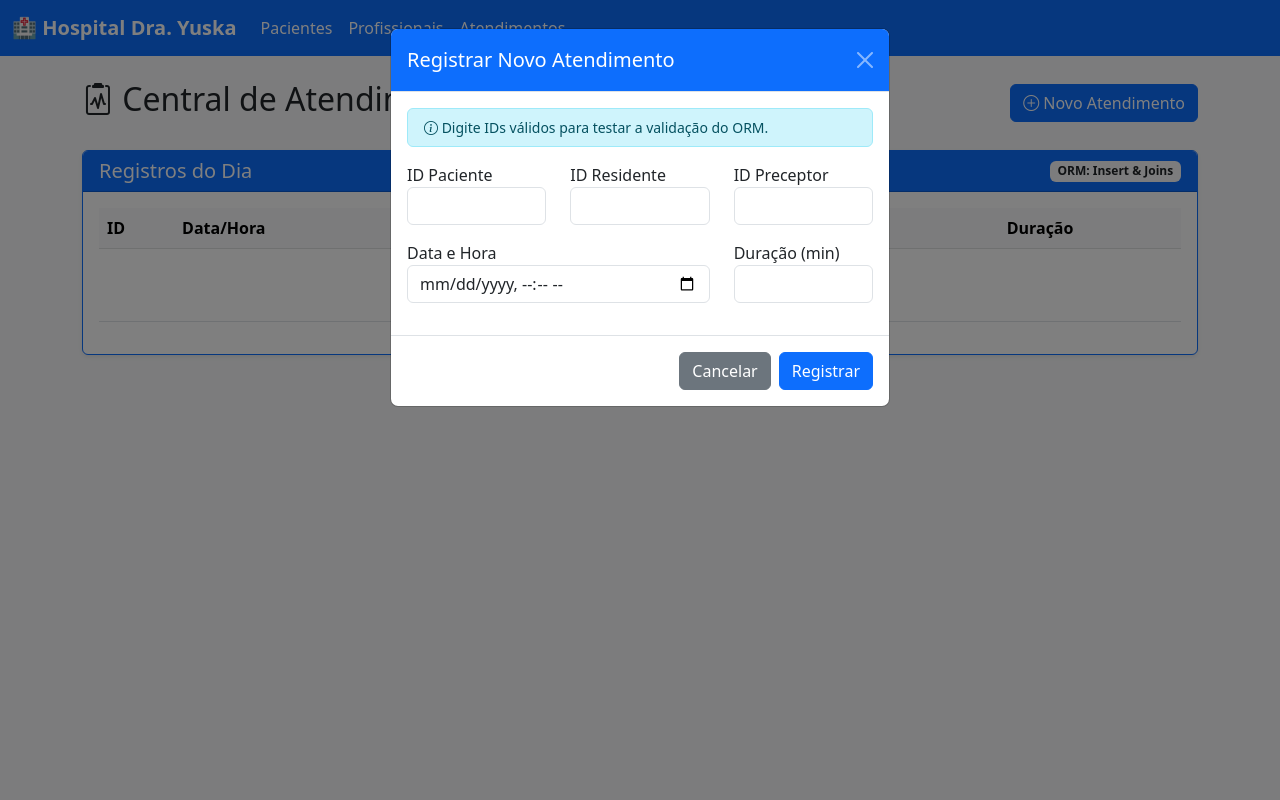
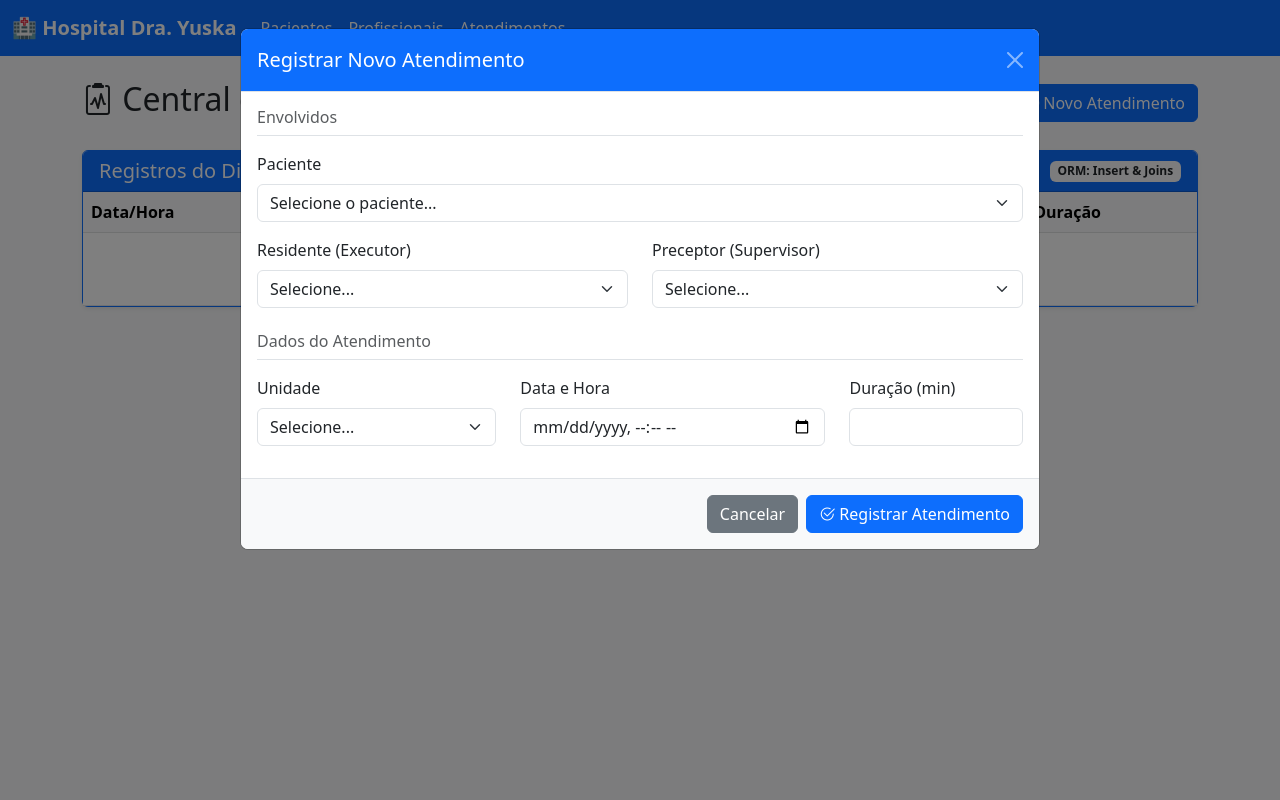
Before and after one commit to antoniofpneto/Sistema-de-Gestao-Hospitalar-Dra-Yuska-Maritan-Brito-Projeto-Banco-de-Dados-, a Flask app: page /atendimentos in a window 1280 px wide, after a click on "Novo Atendimento". Run offline with Flask 3, Linux system fonts and the light colour scheme.

Commit message:
feat(atendimentos): Implementa adição de novo atendimento

```diff
--- a/app/app.py
+++ b/app/app.py
@@ -1,7 +1,7 @@
 # app.py
 import os
 from flask import Flask, render_template, request, redirect, url_for
-from models import db, Pessoa, Paciente, Preceptor, Residente, Atendimento, ProcedimentoRealizado
+from models import db, Pessoa, Paciente, Preceptor, Residente, Atendimento, ProcedimentoRealizado, Unidade
 from dotenv import load_dotenv, find_dotenv
 from sqlalchemy import func
 from datetime import date, datetime
@@ -167,35 +167,57 @@ def detalhe_paciente(id_pessoa):
 # Consulta 01 - Inserir novo atendimento
 @app.route('/atendimento/novo', methods=['POST'])
 def inserir_atendimento():
+    # Recebemos os IDs garantidos pelas tags <select> do HTML
     id_paciente = request.form.get('id_paciente')
     id_residente = request.form.get('id_residente')
     id_preceptor = request.form.get('id_preceptor')
+    id_unidade = request.form.get('id_unidade')
 
-    # Verifica se paciente, residente e preceptor existem usando o ORM
-    paciente = Paciente.query.get(id_paciente)
-    residente = Residente.query.get(id_residente)
-    preceptor = Preceptor.query.get(id_preceptor)
+    data_hora_str = request.form.get('data_hora')
+    duracao_minutos = request.form.get('duracao_minutos')
 
-    if not (paciente and residente and preceptor):
-        return "Erro: Paciente, Residente ou Preceptor não encontrados no sistema.", 404
+    # Validação básica
+    if not (id_paciente and id_residente and id_preceptor and id_unidade and data_hora_str and duracao_minutos):
+        return "Erro: Preencha todos os campos.", 400
 
-    # Insere o atendimento
-    novo_atendimento = Atendimento(
-        id_paciente=id_paciente,
-        id_residente=id_residente,
-        id_preceptor=id_preceptor,
-        data_hora=request.form.get('data_hora'),
-        duracao_minutos=request.form.get('duracao_minutos')
-    )
-    db.session.add(novo_atendimento)
-    db.session.commit()
-    return redirect(url_for('listar_pacientes')) # Ou para a rota de atendimentos
+    try:
+        data_hora = datetime.strptime(data_hora_str, '%Y-%m-%dT%H:%M')
+
+        # Criação do objeto usando o ORM
+        novo_atend = Atendimento(
+            id_paciente=id_paciente,
+            id_residente=id_residente,
+            id_preceptor=id_preceptor,
+            id_unidade=id_unidade,
+            data_hora=data_hora,
+            duracao_minutos=duracao_minutos
+        )
+
+        db.session.add(novo_atend)
+        db.session.commit()
+        return redirect(url_for('listar_atendimentos'))
+
+    except Exception as e:
+        db.session.rollback()
+        return f"Erro de validação do ORM ou Banco de Dados: {str(e)}", 400
 
 @app.route('/atendimentos')
 def listar_atendimentos():
     # Busca todos os atendimentos ordenados do mais recente para o mais antigo
     atendimentos = Atendimento.query.order_by(Atendimento.data_hora.desc()).all()
-    return render_template('atendimentos.html', atendimentos=atendimentos)
+
+    # Busca os dados para popular os selects do Modal
+    pacientes = Paciente.query.all()
+    residentes = Residente.query.all()
+    preceptores = Preceptor.query.all()
+    unidades = Unidade.query.all()
+
+    return render_template('atendimentos.html',
+                           atendimentos=atendimentos,
+                           pacientes=pacientes,
+                           residentes=residentes,
+                           preceptores=preceptores,
+                           unidades=unidades)
 
 
 # Consulta 02 - Listar todos os atendimentos de um paciente específico
--- a/app/models.py
+++ b/app/models.py
@@ -137,6 +137,7 @@ class Unidade(db.Model):
 
     escalas = db.relationship('Escala', backref='unidade')
     internacoes = db.relationship('Internacao', backref='unidade')
+    atendimentos = db.relationship('Atendimento', backref='unidade')
 
     __table_args__ = (
         db.CheckConstraint("capacidade_leitos >= 0", name = 'chk_capacity'),
--- a/app/templates/atendimentos.html
+++ b/app/templates/atendimentos.html
@@ -14,41 +14,44 @@
         <h5 class="mb-0">Registros do Dia</h5>
         <span class="badge bg-light text-dark" title="Requisito 4: Operações 1 e 3">ORM: Insert & Joins</span>
     </div>
-    <div class="card-body">
-        <table class="table table-hover align-middle">
+    <div class="card-body p-0">
+        <div class="table-responsive">
+            <table class="table table-hover align-middle mb-0">
                 <thead class="table-light">
                     <tr>
-                    <th>ID</th>
                         <th>Data/Hora</th>
                         <th>Paciente</th>
                         <th>Residente</th>
                         <th>Preceptor</th>
+                        <th>Unidade</th>
                         <th>Duração</th>
                     </tr>
                 </thead>
                 <tbody>
                     {% for a in atendimentos %}
                     <tr>
-                    <td><strong>#{{ a.id_atendimento }}</strong></td>
                         <td>{{ a.data_hora.strftime('%d/%m/%Y %H:%M') }}</td>
                         <td>{{ a.paciente.pessoa.nome }}</td>
                         <td>{{ a.residente.pessoa.nome }}</td>
                         <td>{{ a.preceptor.pessoa.nome }}</td>
+                        <!-- Busca o nome da unidade pelo relacionamento -->
+                        <td><span class="badge bg-secondary">{{ a.unidade.nome }}</span></td>
                         <td>{{ a.duracao_minutos }} min</td>
                     </tr>
                     {% else %}
                     <tr>
-                    <td colspan="6" class="text-center text-muted py-4">Nenhum atendimento registrado no sistema.</td>
+                        <td colspan="7" class="text-center text-muted py-4">Nenhum atendimento registrado no sistema.</td>
                     </tr>
                     {% endfor %}
                 </tbody>
             </table>
         </div>
     </div>
+</div>
 
-<!-- Modal de Novo Atendimento (Operação 1) -->
+<!-- Modal de Novo Atendimento -->
 <div class="modal fade" id="modalNovoAtendimento" tabindex="-1">
-    <div class="modal-dialog">
+    <div class="modal-dialog modal-lg">
         <div class="modal-content">
             <div class="modal-header bg-primary text-white">
                 <h5 class="modal-title">Registrar Novo Atendimento</h5>
@@ -56,40 +59,66 @@
             </div>
             <form action="/atendimento/novo" method="POST">
                 <div class="modal-body">
-                    <div class="alert alert-info py-2 small">
-                        <i class="bi bi-info-circle"></i> Digite IDs válidos para testar a validação do ORM.
-                    </div>
 
+                    <h6 class="text-muted border-bottom pb-2 mb-3">Envolvidos</h6>
                     <div class="row">
-                        <div class="col-md-4 mb-3">
-                            <label>ID Paciente</label>
-                            <!-- Use o ID 7 que você já tem cadastrado -->
-                            <input type="number" class="form-control" name="id_paciente" required>
-                        </div>
-                        <div class="col-md-4 mb-3">
-                            <label>ID Residente</label>
-                            <input type="number" class="form-control" name="id_residente" required>
-                        </div>
-                        <div class="col-md-4 mb-3">
-                            <label>ID Preceptor</label>
-                            <input type="number" class="form-control" name="id_preceptor" required>
+                        <div class="col-md-12 mb-3">
+                            <label class="form-label">Paciente</label>
+                            <select class="form-select" name="id_paciente" required>
+                                <option value="" disabled selected>Selecione o paciente...</option>
+                                {% for p in pacientes %}
+                                    <option value="{{ p.id_pessoa }}">{{ p.pessoa.nome }} (CPF: {{ p.pessoa.cpf }})</option>
+                                {% endfor %}
+                            </select>
                         </div>
                     </div>
 
                     <div class="row">
-                        <div class="col-md-8 mb-3">
-                            <label>Data e Hora</label>
+                        <div class="col-md-6 mb-3">
+                            <label class="form-label">Residente (Executor)</label>
+                            <select class="form-select" name="id_residente" required>
+                                <option value="" disabled selected>Selecione...</option>
+                                {% for r in residentes %}
+                                    <option value="{{ r.id_profissional }}">{{ r.pessoa.nome }} ({{ r.ano_residencia }})</option>
+                                {% endfor %}
+                            </select>
+                        </div>
+                        <div class="col-md-6 mb-3">
+                            <label class="form-label">Preceptor (Supervisor)</label>
+                            <select class="form-select" name="id_preceptor" required>
+                                <option value="" disabled selected>Selecione...</option>
+                                {% for pr in preceptores %}
+                                    <option value="{{ pr.id_profissional }}">Dr(a). {{ pr.pessoa.nome }}</option>
+                                {% endfor %}
+                            </select>
+                        </div>
+                    </div>
+
+                    <h6 class="text-muted border-bottom pb-2 mb-3 mt-2">Dados do Atendimento</h6>
+                    <div class="row">
+                        <div class="col-md-4 mb-3">
+                            <label class="form-label">Unidade</label>
+                            <select class="form-select" name="id_unidade" required>
+                                <option value="" disabled selected>Selecione...</option>
+                                {% for u in unidades %}
+                                    <option value="{{ u.id_unidade }}">{{ u.nome }}</option>
+                                {% endfor %}
+                            </select>
+                        </div>
+                        <div class="col-md-5 mb-3">
+                            <label class="form-label">Data e Hora</label>
                             <input type="datetime-local" class="form-control" name="data_hora" required>
                         </div>
-                        <div class="col-md-4 mb-3">
-                            <label>Duração (min)</label>
-                            <input type="number" class="form-control" name="duracao_minutos" required>
+                        <div class="col-md-3 mb-3">
+                            <label class="form-label">Duração (min)</label>
+                            <input type="number" class="form-control" name="duracao_minutos" min="1" required>
                         </div>
                     </div>
+
                 </div>
-                <div class="modal-footer">
+                <div class="modal-footer bg-light">
                     <button type="button" class="btn btn-secondary" data-bs-dismiss="modal">Cancelar</button>
-                    <button type="submit" class="btn btn-primary">Registrar</button>
+                    <button type="submit" class="btn btn-primary"><i class="bi bi-check2-circle"></i> Registrar Atendimento</button>
                 </div>
             </form>
         </div>
```
Lines whose indentation alone changed are shown as unchanged.
